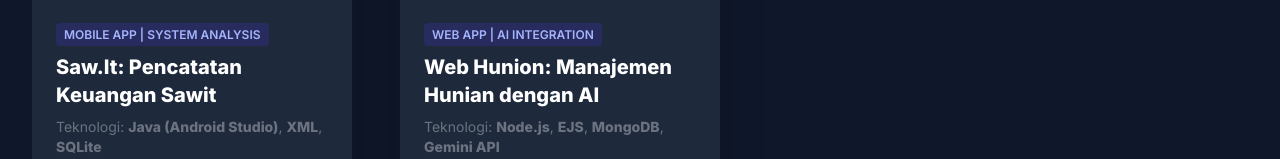
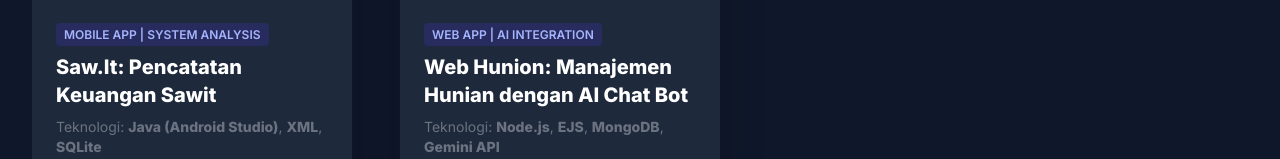
Before and after one commit to Tagia-CT/Tagia-CT.github.io, a plain HTML site: page index.html in a window 1280 px wide. Shown: the part 2331-2490 px from the top of the page. Drawn offline with nearby package versions, Linux system fonts and the light colour scheme; files whose address does not match are found by name.

Commit message:
Update index.html

```diff
--- a/index.html
+++ b/index.html
@@ -249,7 +249,7 @@
                     </div>
                     <div class="p-6">
                         <span class="text-xs font-semibold uppercase text-indigo-300 bg-indigo-900/50 px-2 py-1 rounded">Web App | AI Integration</span>
-                        <h4 class="text-xl font-bold text-white my-2">Web Hunion: Manajemen Hunian dengan AI</h4>
+                        <h4 class="text-xl font-bold text-white my-2">Web Hunion: Manajemen Hunian dengan AI Chat Bot</h4>
                         <p class="text-sm text-gray-500 mb-2">
                             Teknologi: <strong>Node.js</strong>, <strong>EJS</strong>, <strong>MongoDB</strong>, <strong>Gemini API</strong>
                         </p>
```
